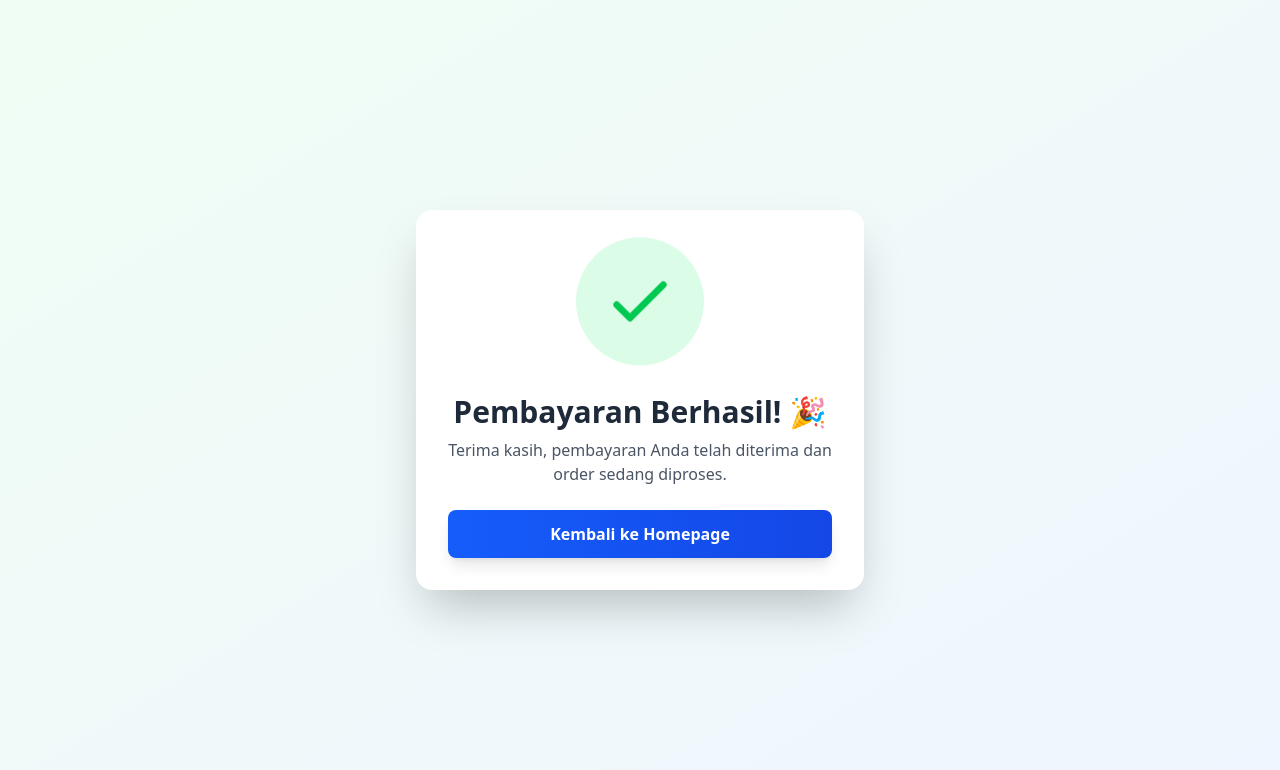
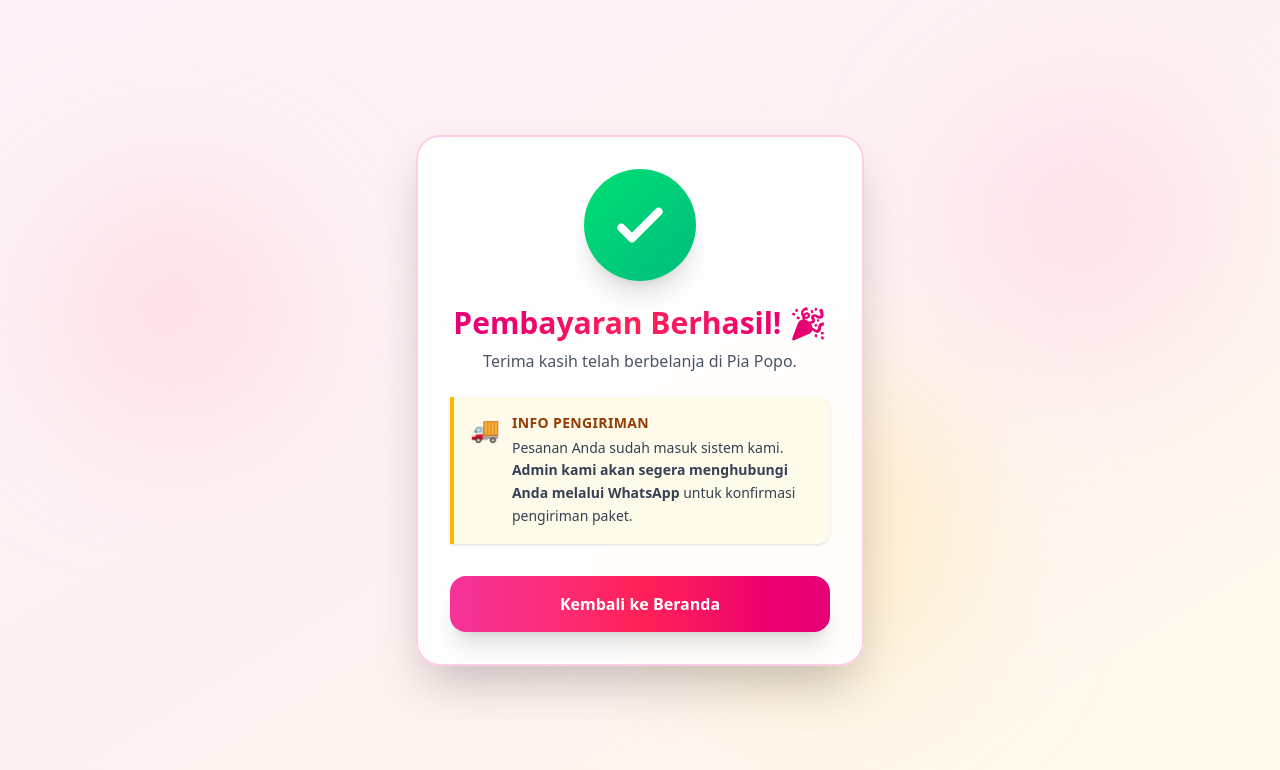
Before and after one commit to IvanBunardi/UAS_ITFintech, a Next.js app in the folder web_paymentgateway/: page /success in a window 1280 px wide. Shown: the top 770 px of the page. Built offline with nearby package versions, Linux system fonts and the light colour scheme.

Commit message:
ubah payment dan success

```diff
--- a/web_paymentgateway/src/pages/payment.tsx
+++ b/web_paymentgateway/src/pages/payment.tsx
@@ -34,7 +34,7 @@
     customerName: '',
     customerPhone: '',
     customerEmail: '',
-    notes: '',
+    notes: '', // Field ini sekarang berfungsi ganda: Alamat & Catatan
   });
 
   const SHIPPING_COST = 0;
@@ -64,6 +64,7 @@
     setError('');
     setLoading(true);
 
+    // --- VALIDASI ---
     if (!formData.customerName.trim()) {
       setError('Nama harus diisi');
       setLoading(false);
@@ -74,6 +75,14 @@
       setLoading(false);
       return;
     }
+
+    // Validasi Alamat/Catatan (Wajib diisi karena butuh alamat)
+    if (!formData.notes.trim()) {
+      setError('Mohon isi Alamat Pengiriman agar paket dapat dikirim');
+      setLoading(false);
+      return;
+    }
+
     if (cart.length === 0) {
       setError('Keranjang kosong');
       setLoading(false);
@@ -88,7 +97,7 @@
         customerName: formData.customerName.trim(),
         customerPhone: formData.customerPhone.trim(),
         customerEmail: formData.customerEmail.trim(),
-        notes: formData.notes.trim(),
+        notes: formData.notes.trim(), // Mengirim alamat/catatan ke backend
       };
 
       const res = await fetch('/api/checkout', {
@@ -133,7 +142,7 @@
     }
   };
 
-  // UI untuk Virtual Account
+  // UI Halaman Sukses (Virtual Account)
   if (paymentInfo && paymentInfo.virtualAccount) {
     return (
       <div className="min-h-screen bg-gradient-to-br from-pink-50 via-rose-50 to-amber-50 relative overflow-x-hidden flex items-center justify-center p-4">
@@ -204,7 +213,7 @@
               Lihat Detail Pesanan
             </button>
             <button
-              onClick={() => router.push('/user')}
+              onClick={() => router.push('/')}
               className="w-full bg-white border-2 border-pink-300 text-gray-700 py-4 rounded-2xl font-bold hover:bg-pink-50 hover:border-pink-400 transition-all duration-300 shadow-md hover:shadow-lg transform hover:scale-105 active:scale-95"
             >
               Kembali ke Toko
@@ -232,6 +241,7 @@
     );
   }
 
+  // UI Halaman Form
   return (
     <div className="min-h-screen bg-gradient-to-br from-pink-50 via-rose-50 to-amber-50 relative overflow-x-hidden">
       {/* Decorative circles */}
@@ -328,19 +338,21 @@
                 />
               </div>
 
+              {/* === PERUBAHAN DI SINI === */}
               <div>
                 <label className="block text-sm font-bold text-gray-700 mb-2">
-                  Catatan Pesanan (Opsional)
+                  Alamat Pengiriman & Pesan Tambahan <span className="text-red-500">*</span>
                 </label>
                 <textarea
                   name="notes"
                   value={formData.notes}
                   onChange={handleChange}
-                  placeholder="Contoh: Tolong kirim pagi hari, dll."
+                  placeholder="Mohon tuliskan alamat lengkap untuk pengiriman paket (Jalan, No, Kel/Kec, Kota, Kode Pos). Anda juga bisa menambahkan catatan khusus lainnya."
                   rows={4}
                   className="w-full border-2 border-pink-200 rounded-xl px-5 py-4 focus:outline-none focus:border-pink-500 transition-all duration-300 resize-none font-medium shadow-sm focus:shadow-md"
                 />
               </div>
+              {/* ========================= */}
 
               <button
                 onClick={handleSubmit}
--- a/web_paymentgateway/src/pages/success.tsx
+++ b/web_paymentgateway/src/pages/success.tsx
@@ -44,88 +44,90 @@
   }, [invoice_number, invoice_id]);
 
   return (
-    <div className="min-h-screen flex flex-col items-center justify-center bg-gradient-to-br from-green-50 to-blue-50 p-4">
-      <div className="max-w-md w-full bg-white rounded-2xl shadow-2xl p-8">
+    <div className="min-h-screen flex flex-col items-center justify-center bg-gradient-to-br from-pink-50 via-rose-50 to-amber-50 p-4 relative overflow-hidden">
+
+      {/* Decorative circles */}
+      <div className="fixed top-20 right-10 w-72 h-72 bg-pink-200 rounded-full mix-blend-multiply filter blur-3xl opacity-30 animate-blob"></div>
+      <div className="fixed top-40 left-10 w-72 h-72 bg-rose-200 rounded-full mix-blend-multiply filter blur-3xl opacity-30 animate-blob animation-delay-2000"></div>
+      <div className="fixed bottom-20 left-1/2 w-72 h-72 bg-amber-200 rounded-full mix-blend-multiply filter blur-3xl opacity-30 animate-blob animation-delay-4000"></div>
+
+      <div className="max-w-md w-full bg-white/90 backdrop-blur-sm rounded-3xl shadow-2xl p-8 border-2 border-pink-200 relative z-10">
         {updating ? (
           // Loading State
-          <>
+          <div className="text-center py-8">
             <div className="flex justify-center mb-6">
-              <div className="animate-spin rounded-full h-20 w-20 border-b-4 border-blue-600"></div>
+              <div className="animate-spin rounded-full h-20 w-20 border-b-4 border-pink-500"></div>
             </div>
-            <h1 className="text-2xl font-bold text-gray-800 mb-2 text-center">
+            <h1 className="text-2xl font-black text-gray-800 mb-2 bg-gradient-to-r from-pink-600 to-rose-600 bg-clip-text text-transparent">
               Memproses Pembayaran...
             </h1>
-            <p className="text-gray-600 text-center">
-              Mohon tunggu sebentar
+            <p className="text-gray-600 font-medium">
+              Mohon tunggu, kami sedang memverifikasi transaksi Anda.
             </p>
-          </>
+          </div>
         ) : error ? (
           // Error State
-          <>
-            <div className="bg-red-100 rounded-full p-6 mb-6 mx-auto w-fit">
-              <svg
-                xmlns="http://www.w3.org/2000/svg"
-                className="h-20 w-20 text-red-500"
-                fill="none"
-                viewBox="0 0 24 24"
-                stroke="currentColor"
-                strokeWidth={2}
-              >
-                <path
-                  strokeLinecap="round"
-                  strokeLinejoin="round"
-                  d="M12 8v4m0 4h.01M21 12a9 9 0 11-18 0 9 9 0 0118 0z"
-                />
+          <div className="text-center">
+            <div className="bg-red-100 rounded-full p-6 mb-6 mx-auto w-fit animate-pulse">
+              <svg xmlns="http://www.w3.org/2000/svg" className="h-16 w-16 text-red-500" fill="none" viewBox="0 0 24 24" stroke="currentColor" strokeWidth={2}>
+                <path strokeLinecap="round" strokeLinejoin="round" d="M12 8v4m0 4h.01M21 12a9 9 0 11-18 0 9 9 0 0118 0z" />
               </svg>
             </div>
-            <h1 className="text-2xl font-bold text-red-600 mb-2 text-center">
+            <h1 className="text-2xl font-black text-red-600 mb-2">
               Terjadi Kesalahan
             </h1>
-            <p className="text-gray-600 mb-6 text-center">
+            <p className="text-gray-600 mb-8 font-medium bg-red-50 p-3 rounded-xl border border-red-200">
               {error}
             </p>
             <div className="flex gap-3">
               <button
                 onClick={() => router.push("/")}
-                className="flex-1 px-6 py-3 bg-gray-600 text-white rounded-lg hover:bg-gray-700 transition font-semibold"
+                className="flex-1 px-6 py-3 bg-white text-gray-700 border-2 border-gray-200 rounded-xl hover:bg-gray-50 transition font-bold"
               >
                 Kembali
               </button>
               <button
                 onClick={() => router.reload()}
-                className="flex-1 px-6 py-3 bg-blue-600 text-white rounded-lg hover:bg-blue-700 transition font-semibold"
+                className="flex-1 px-6 py-3 bg-gradient-to-r from-pink-500 to-rose-500 text-white rounded-xl hover:from-pink-600 hover:to-rose-600 transition font-bold shadow-lg"
               >
                 Coba Lagi
               </button>
             </div>
-          </>
+          </div>
         ) : (
           // Success State
-          <>
-            <div className="bg-green-100 rounded-full p-6 mb-6 mx-auto w-fit animate-bounce">
-              <svg
-                xmlns="http://www.w3.org/2000/svg"
-                className="h-20 w-20 text-green-500"
-                fill="none"
-                viewBox="0 0 24 24"
-                stroke="currentColor"
-                strokeWidth={2}
-              >
+          <div className="text-center">
+            <div className="bg-gradient-to-br from-green-400 to-emerald-500 rounded-full p-6 mb-6 mx-auto w-fit shadow-xl transform hover:scale-110 transition-transform duration-300">
+              <svg xmlns="http://www.w3.org/2000/svg" className="h-16 w-16 text-white" fill="none" viewBox="0 0 24 24" stroke="currentColor" strokeWidth={3}>
                 <path strokeLinecap="round" strokeLinejoin="round" d="M5 13l4 4L19 7" />
               </svg>
             </div>
 
-            <h1 className="text-3xl font-bold text-gray-800 mb-2 text-center">
+            <h1 className="text-3xl font-black bg-gradient-to-r from-pink-600 via-rose-500 to-pink-600 bg-clip-text text-transparent mb-2">
               Pembayaran Berhasil! 🎉
             </h1>
-            <p className="text-gray-600 mb-6 text-center">
-              Terima kasih, pembayaran Anda telah diterima dan order sedang diproses.
+
+            <p className="text-gray-600 mb-6 font-medium">
+              Terima kasih telah berbelanja di Pia Popo.
             </p>
 
+            {/* INFO PENTING UNTUK USER */}
+            <div className="bg-amber-50 border-l-4 border-amber-400 p-4 mb-8 text-left rounded-r-xl shadow-sm">
+              <div className="flex items-start gap-3">
+                <span className="text-2xl">🚚</span>
+                <div>
+                    <p className="font-bold text-amber-800 text-sm uppercase tracking-wide">Info Pengiriman</p>
+                    <p className="text-sm text-gray-700 mt-1 leading-relaxed">
+                        Pesanan Anda sudah masuk sistem kami. <strong>Admin kami akan segera menghubungi Anda melalui WhatsApp</strong> untuk konfirmasi pengiriman paket.
+                    </p>
+                </div>
+              </div>
+            </div>
+
             {(invoice_number || invoice_id) && (
-              <div className="bg-blue-50 border-2 border-blue-200 rounded-lg p-4 mb-6">
-                <p className="text-sm text-gray-600 mb-1">Nomor Invoice:</p>
-                <p className="text-lg font-bold text-blue-600">
+              <div className="bg-pink-50 border-2 border-pink-200 rounded-xl p-4 mb-6">
+                <p className="text-xs font-bold text-gray-500 uppercase tracking-wider mb-1">Nomor Invoice</p>
+                <p className="text-xl font-mono font-black text-pink-600">
                   {invoice_number || invoice_id}
                 </p>
               </div>
@@ -133,13 +135,30 @@
 
             <button
               onClick={() => router.push("/")}
-              className="w-full px-6 py-3 bg-gradient-to-r from-blue-600 to-blue-700 text-white rounded-lg hover:from-blue-700 hover:to-blue-800 transition font-semibold shadow-lg hover:shadow-xl"
+              className="w-full px-6 py-4 bg-gradient-to-r from-pink-500 via-rose-500 to-pink-600 text-white rounded-2xl hover:from-pink-600 hover:via-rose-600 hover:to-pink-700 transition-all duration-300 font-bold shadow-xl hover:shadow-2xl transform hover:scale-105 active:scale-95"
             >
-              Kembali ke Homepage
+              Kembali ke Beranda
             </button>
-          </>
+          </div>
         )}
       </div>
+
+      <style jsx>{`
+        @keyframes blob {
+          0%, 100% { transform: translate(0, 0) scale(1); }
+          33% { transform: translate(30px, -50px) scale(1.1); }
+          66% { transform: translate(-20px, 20px) scale(0.9); }
+        }
+        .animate-blob {
+          animation: blob 7s infinite;
+        }
+        .animation-delay-2000 {
+          animation-delay: 2s;
+        }
+        .animation-delay-4000 {
+          animation-delay: 4s;
+        }
+      `}</style>
     </div>
   );
 }
```
Also changed, not shown: web_paymentgateway/public/uploads/1764322076274-Screenshot 2025-07-07 170349.png (added).
